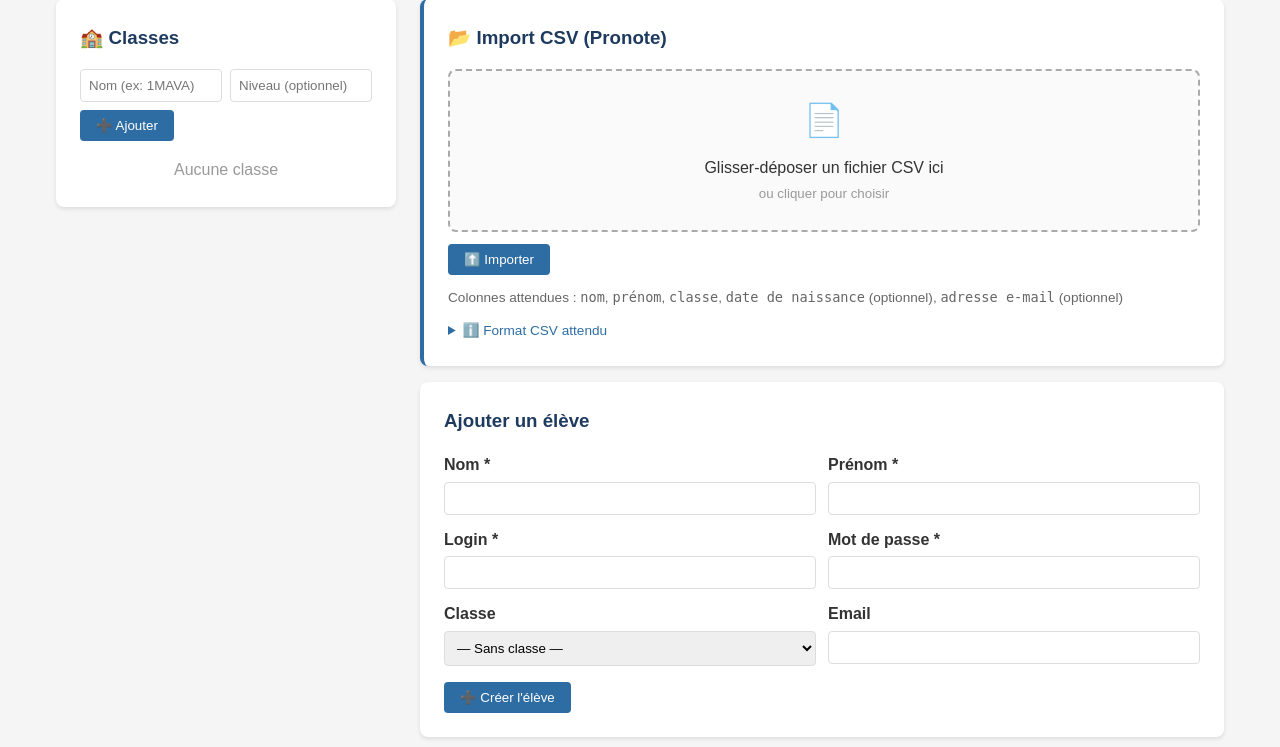
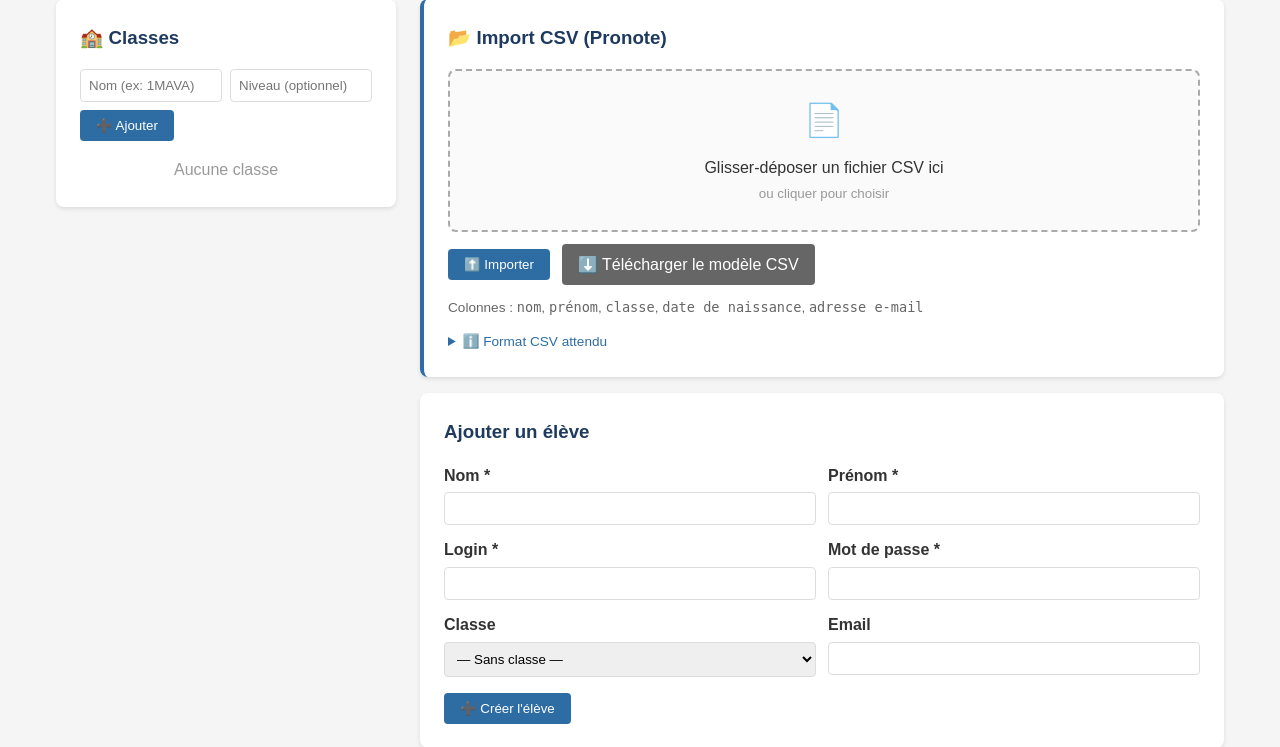
Before and after one commit to cv2b79/meca-auto, a Flask app: page /settings/eleves in a window 1280 px wide. Shown: the part 199-946 px from the top of the page. Run offline with Flask 3, Linux system fonts and the light colour scheme; a user stored in the database is signed in.

Commit message:
Ajout téléchargement modèle CSV import élèves (BOM UTF-8, exemples, séparateur ;)

```diff
--- a/app/routes/settings.py
+++ b/app/routes/settings.py
@@ -308,6 +308,33 @@ def _fournitures_redirect():
     if current_user.role == 'ddfpt':
         return redirect(url_for('settings.admin') + '#fournitures')
     return redirect(url_for('settings.fournitures'))
+
+
+@settings_bp.route('/eleves/modele-csv')
+@login_required
+def eleves_modele_csv():
+    """Télécharge un fichier CSV modèle pour l'import des élèves."""
+    if not current_user.can_manage_eleves():
+        flash('Accès refusé', 'error')
+        return redirect(url_for('main.index'))
+    import csv, io
+    from flask import Response
+    output = io.StringIO()
+    writer = csv.writer(output, delimiter=';')
+    # En-tête
+    writer.writerow(['nom', 'prénom', 'classe', 'date de naissance', 'adresse e-mail'])
+    # Exemples
+    writer.writerow(['DUPONT', 'Martin', '1MAVA', '15/03/2008', 'martin.dupont@lycee.fr'])
+    writer.writerow(['MARTIN', 'Sophie', '1MAVA', '22/07/2008', ''])
+    writer.writerow(['BERNARD', 'Lucas', '2MAVA', '05/11/2007', ''])
+    writer.writerow(['PETIT', 'Emma', '2MAVA', '30/01/2007', 'emma.petit@lycee.fr'])
+    # BOM UTF-8 pour compatibilité Excel/Pronote
+    csv_content = '﻿' + output.getvalue()
+    return Response(
+        csv_content,
+        mimetype='text/csv; charset=utf-8',
+        headers={'Content-Disposition': 'attachment; filename="modele_import_eleves.csv"'}
+    )
 
 
 @settings_bp.route('/eleves', methods=['GET', 'POST'])
--- a/app/templates/settings/eleves.html
+++ b/app/templates/settings/eleves.html
@@ -88,8 +88,11 @@
         </div>
         <div style="margin-top:.75rem; display:flex; gap:.75rem; align-items:center; flex-wrap:wrap;">
           <button type="submit" class="btn" id="importBtn" disabled>⬆️ Importer</button>
+          <a href="{{ url_for('settings.eleves_modele_csv') }}" class="btn btn-secondary" style="text-decoration:none;">
+            ⬇️ Télécharger le modèle CSV
+          </a>
           <span style="color:#666; font-size:.85rem;">
-            Colonnes attendues : <code>nom</code>, <code>prénom</code>, <code>classe</code>, <code>date de naissance</code> (optionnel), <code>adresse e-mail</code> (optionnel)
+            Colonnes : <code>nom</code>, <code>prénom</code>, <code>classe</code>, <code>date de naissance</code>, <code>adresse e-mail</code>
           </span>
         </div>
       </form>
```
